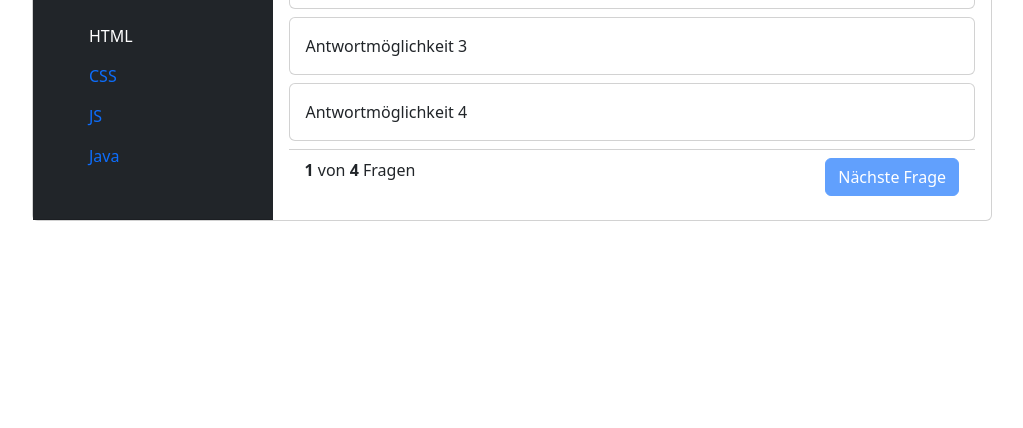
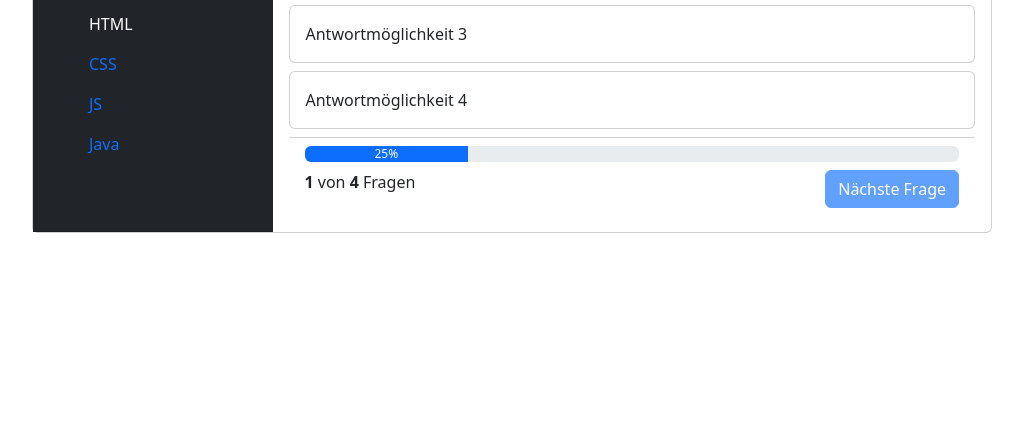
Before and after one commit to Raifiki/Quizapp, a plain HTML site: page code/index.html in a window 1280 px wide. Shown: the part 372-800 px from the top of the page, without its empty margins (128-1151 px from the left). Drawn offline with nearby package versions, Linux system fonts and the light colour scheme.

Commit message:
Add sound to Quiz, Add all Categories to Quizz, Add restart funktion to Quizz

```diff
--- a/code/index.html
+++ b/code/index.html
@@ -37,25 +37,27 @@
                     <img src="img/logo.png" class="card-img-top mb-5" alt="...">
                     <ul class="nav nav-pills card-header-tabs flex-md-column">
                         <li class="nav-item">
-                            <a class="nav-link bg-transparent active" aria-current="true" href="#">HTML</a>
+                            <a onclick="chooseCategorie(0)" class="nav-link bg-transparent active" aria-current="true" href="#">HTML</a>
                         </li>
                         <li class="nav-item bg-transparent bg-transparent">
-                            <a class="nav-link" aria-current="true" href="#">CSS</a>
+                            <a onclick="chooseCategorie(1)" class="nav-link bg-transparent" aria-current="true" href="#">CSS</a>
                         </li>
                         <li class="nav-item bg-transparent">
-                            <a class="nav-link" aria-current="true" href="#">JS</a>
+                            <a onclick="chooseCategorie(2)" class="nav-link bg-transparent" aria-current="true" href="#">JS</a>
                         </li>
                         <li class="nav-item bg-transparent">
-                            <a class="nav-link" aria-current="true" href="#">Java</a>
+                            <a onclick="chooseCategorie(3)" class="nav-link bg-transparent" aria-current="true" href="#">Java</a>
                         </li>
                     </ul>
                 </div>
+
                 <div id="Endscreen" class="card-body col-md-9" style="display: none;">
                     <img src="img/brain result.png" alt="">
                     Completed
                     Your Score <b id="CorrectAnswer"></b>/ <b id="nrQuestionEndSreen"></b>
-                    <button class="btn btn-primary">Share</button>
+                    <button id="btnRestart" class="btn btn-primary" onclick="init()">Neustart</button>
                 </div>
+
                 <div id="QuestionBody" class="card-body col-md-9">
                     <h5 id="currentQuestion" class="card-title">Frage</h5>
                     <div class="card mb-2 answer-card" onclick="answer(1)">
@@ -79,9 +81,15 @@
                         </div>
                     </div>
 
-                    <div class="card-footer d-flex justify-content-between bg-transparent">
-                        <span><b id="nr-Current-Question">1</b> von <b id="nrQuestions">5</b> Fragen </span>
-                        <button onclick="nextQuestion()" id="next-Btn" class="btn btn-primary" disabled>Nächste Frage</button>
+                    <div class="card-footer bg-transparent d-flex flex-column align-content-between">
+                        <div class="progress w-100 mb-2" role="progressbar" aria-label="Example with label"
+                            aria-valuenow="25" aria-valuemin="0" aria-valuemax="100">
+                            <div id="progress-bar" class="progress-bar"></div>
+                        </div>
+                        <div class="d-flex justify-content-between">
+                            <span><b id="nr-Current-Question">1</b> von <b id="nrQuestions">5</b> Fragen </span>
+                            <button onclick="nextQuestion()" id="next-Btn" class="btn btn-primary" disabled>Nächste Frage</button>
+                        </div>
                     </div>
 
                 </div>
--- a/code/script.js
+++ b/code/script.js
@@ -1,5 +1,5 @@
-let questions = [
-    {
+let allCatagories = [
+    [    {
             "question": "Frage 1",
             "answer_1": "Antwortmöglichkeit 1",
             "answer_2": "Antwortmöglichkeit 2",
@@ -30,13 +30,120 @@ let questions = [
             "answer_3": "Antwortmöglichkeit 3",
             "answer_4": "Antwortmöglichkeit 4",
             "right_answer": 4
+        }
+    ],
+    [    {
+            "question": "Frage 11",
+            "answer_1": "Antwortmöglichkeit 1",
+            "answer_2": "Antwortmöglichkeit 2",
+            "answer_3": "Antwortmöglichkeit 3",
+            "answer_4": "Antwortmöglichkeit 4",
+            "right_answer": 1
         },
+        {
+            "question": "Frage 12",
+            "answer_1": "Antwortmöglichkeit 1",
+            "answer_2": "Antwortmöglichkeit 2",
+            "answer_3": "Antwortmöglichkeit 3",
+            "answer_4": "Antwortmöglichkeit 4",
+            "right_answer": 2
+        },
+        {
+            "question": "Frage 13",
+            "answer_1": "Antwortmöglichkeit 1",
+            "answer_2": "Antwortmöglichkeit 2",
+            "answer_3": "Antwortmöglichkeit 3",
+            "answer_4": "Antwortmöglichkeit 4",
+            "right_answer": 3
+        },
+        {
+            "question": "Frage 14",
+            "answer_1": "Antwortmöglichkeit 1",
+            "answer_2": "Antwortmöglichkeit 2",
+            "answer_3": "Antwortmöglichkeit 3",
+            "answer_4": "Antwortmöglichkeit 4",
+            "right_answer": 4
+        }
+    ],
+    [    {
+            "question": "Frage 21",
+            "answer_1": "Antwortmöglichkeit 1",
+            "answer_2": "Antwortmöglichkeit 2",
+            "answer_3": "Antwortmöglichkeit 3",
+            "answer_4": "Antwortmöglichkeit 4",
+            "right_answer": 1
+        },
+        {
+            "question": "Frage 22",
+            "answer_1": "Antwortmöglichkeit 1",
+            "answer_2": "Antwortmöglichkeit 2",
+            "answer_3": "Antwortmöglichkeit 3",
+            "answer_4": "Antwortmöglichkeit 4",
+            "right_answer": 2
+        },
+        {
+            "question": "Frage 23",
+            "answer_1": "Antwortmöglichkeit 1",
+            "answer_2": "Antwortmöglichkeit 2",
+            "answer_3": "Antwortmöglichkeit 3",
+            "answer_4": "Antwortmöglichkeit 4",
+            "right_answer": 3
+        },
+        {
+            "question": "Frage 24",
+            "answer_1": "Antwortmöglichkeit 1",
+            "answer_2": "Antwortmöglichkeit 2",
+            "answer_3": "Antwortmöglichkeit 3",
+            "answer_4": "Antwortmöglichkeit 4",
+            "right_answer": 4
+        }
+    ],
+    [    {
+            "question": "Frage 31",
+            "answer_1": "Antwortmöglichkeit 1",
+            "answer_2": "Antwortmöglichkeit 2",
+            "answer_3": "Antwortmöglichkeit 3",
+            "answer_4": "Antwortmöglichkeit 4",
+            "right_answer": 1
+        },
+        {
+            "question": "Frage 32",
+            "answer_1": "Antwortmöglichkeit 1",
+            "answer_2": "Antwortmöglichkeit 2",
+            "answer_3": "Antwortmöglichkeit 3",
+            "answer_4": "Antwortmöglichkeit 4",
+            "right_answer": 2
+        },
+        {
+            "question": "Frage 33",
+            "answer_1": "Antwortmöglichkeit 1",
+            "answer_2": "Antwortmöglichkeit 2",
+            "answer_3": "Antwortmöglichkeit 3",
+            "answer_4": "Antwortmöglichkeit 4",
+            "right_answer": 3
+        },
+        {
+            "question": "Frage 34",
+            "answer_1": "Antwortmöglichkeit 1",
+            "answer_2": "Antwortmöglichkeit 2",
+            "answer_3": "Antwortmöglichkeit 3",
+            "answer_4": "Antwortmöglichkeit 4",
+            "right_answer": 4
+        }
+    ]
 ];
+let currentCategorie = 0;
+let questions = allCatagories[currentCategorie];
+
 
 let currentQuestion = 0;
 let correctAnswers = 0;
+let AUDIO_SUCCESS = new Audio('sound/correct.mp3');
+let AUDIO_FAIL = new Audio('sound/wrong.mp3');
+
 
 function init() {
+    resetQuiz();
     document.getElementById('nrQuestions').innerHTML = `${questions.length}`;
     showQuestion();
 }
@@ -53,6 +160,7 @@ function showQuestion() {
         document.getElementById('currentAnswer3').innerHTML = `${Question.answer_3}`;
         document.getElementById('currentAnswer4').innerHTML = `${Question.answer_4}`;
         document.getElementById('nr-Current-Question').innerHTML = `${currentQuestion + 1}`;
+        styleProgressBar();
     }
 }
 
@@ -63,10 +171,12 @@ function answer(selectedAnswer) {
     let rightAnswer = questions[currentQuestion]['right_answer'];
     if (selectedAnswer == rightAnswer) {
         document.getElementById('currentAnswer' + selectedAnswer).parentNode.classList.add('bg-success');
+        AUDIO_SUCCESS.play();
         correctAnswers++;
     } else {
         document.getElementById('currentAnswer' + selectedAnswer).parentNode.classList.add('bg-danger');
         document.getElementById('currentAnswer' + rightAnswer).parentNode.classList.add('bg-success');
+        AUDIO_FAIL.play();
     }
     document.getElementById('next-Btn').disabled = false;
 }
@@ -108,3 +218,33 @@ function renderEndsceen(){
     document.getElementById('CorrectAnswer').innerHTML = `${correctAnswers}`;
     document.getElementById('nrQuestionEndSreen').innerHTML = `${questions.length}`;
 }
+
+function styleProgressBar(){
+    let progBar = document.getElementById('progress-bar');
+    let progress = (currentQuestion+1)/(questions.length)*100;
+    progBar.style.width = `${progress}%`;
+    progBar.innerHTML = `${Math.round(progress)}%`;
+}
+
+
+function resetQuiz(){
+    currentQuestion = 0;
+    correctAnswers = 0;
+    document.getElementById('QuestionBody').style.display = '';
+    document.getElementById('Endscreen').style.display = 'none';
+}
+
+function chooseCategorie(idx){
+    currentCategorie = idx;
+    questions = allCatagories[currentCategorie];
+    init();
+    setNavTabStyle(idx);
+}
+
+function setNavTabStyle(idx){
+    let navLinks = document.getElementsByClassName('nav-link');
+    for (let i = 0; i < navLinks.length; i++) {
+        navLinks[i].classList.remove('active');
+    }
+    navLinks[idx].classList.add('active');
+}
```
Also changed, not shown: code/style.css (line endings or trailing spaces), 2 other files. Lines whose indentation alone changed are shown as unchanged.
